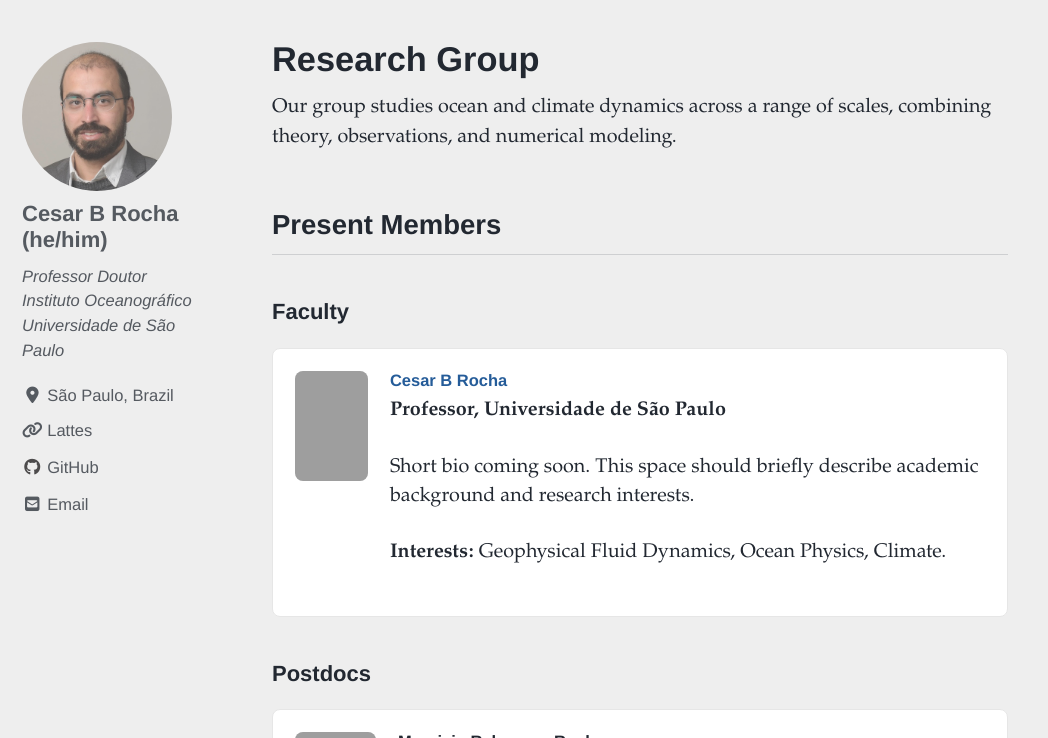
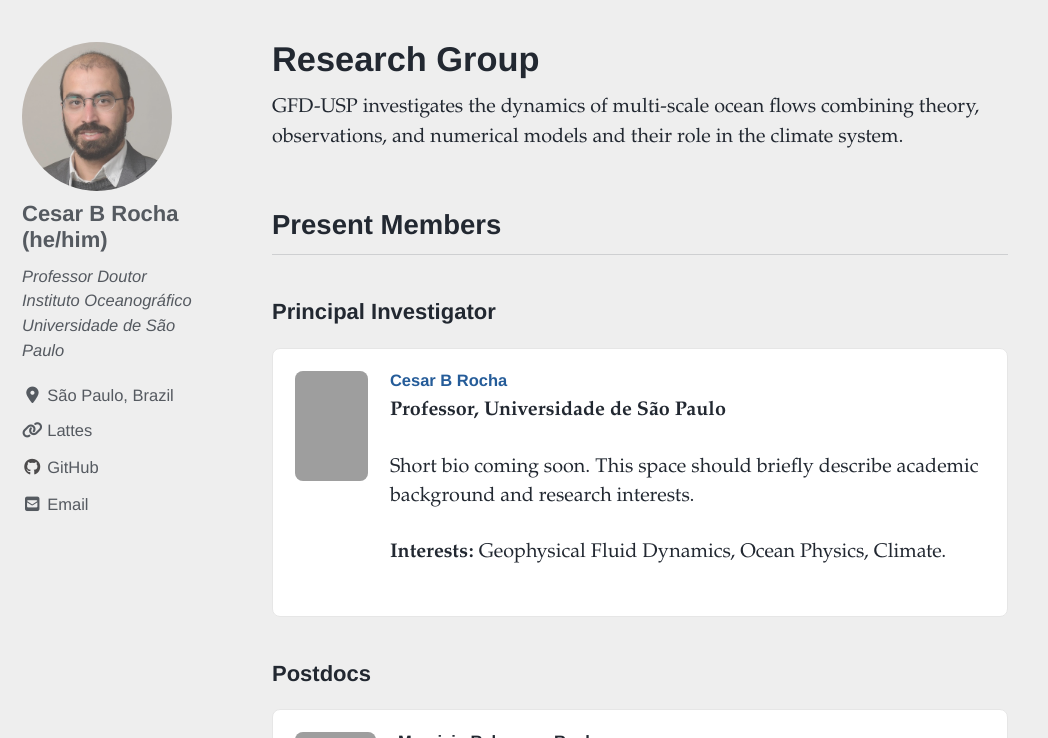
Before and after one commit to cesar-rocha/cesar-rocha.github.io, a Jekyll site: the page built from _pages/group.md, in a window 1280 px wide and 900 px high, scrolled down 921 px, cut to the strip 162-900 px from the top of the window. Shown: the whole strip, without its empty margins (0-1048 px from the left). Built offline with Jekyll 4.4.1, drawn with Linux system fonts in a browser that asks for light colours; cached includes are drawn as plain includes; nearby versions of some CDN libraries; grey boxes are pictures that could not be loaded.

Commit message:
update welcome blurb

```diff
--- a/_pages/group.md
+++ b/_pages/group.md
@@ -6,11 +6,11 @@
   image: /assets/images/vorticity.png
 ---
 
-Our group studies ocean and climate dynamics across a range of scales, combining theory, observations, and numerical modeling.
+GFD-USP investigates the dynamics of multi-scale ocean flows combining theory, observations, and numerical models and their role in the climate system.
 
 ## Present Members
 
-{% include group_cards.html members=site.data.group_members.faculty title="Faculty" %}
+{% include group_cards.html members=site.data.group_members.faculty title="Principal Investigator" %}
 {% include group_cards.html members=site.data.group_members.postdocs title="Postdocs" %}
 {% include group_cards.html members=site.data.group_members.graduate_students title="Graduate Students" %}
 {% include group_cards.html members=site.data.group_members.undergrads title="Undergraduate Students" %}
```
